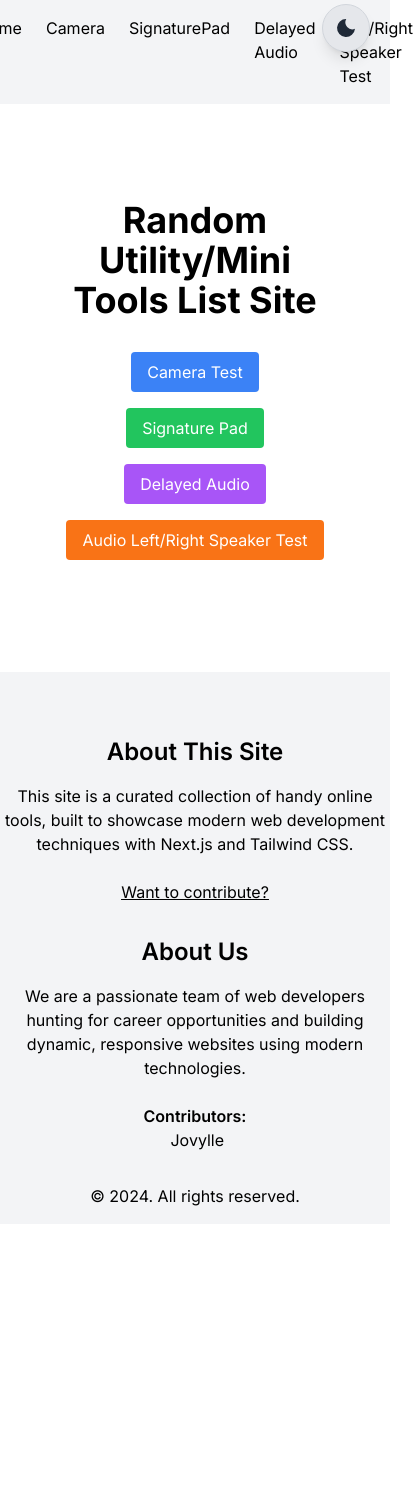
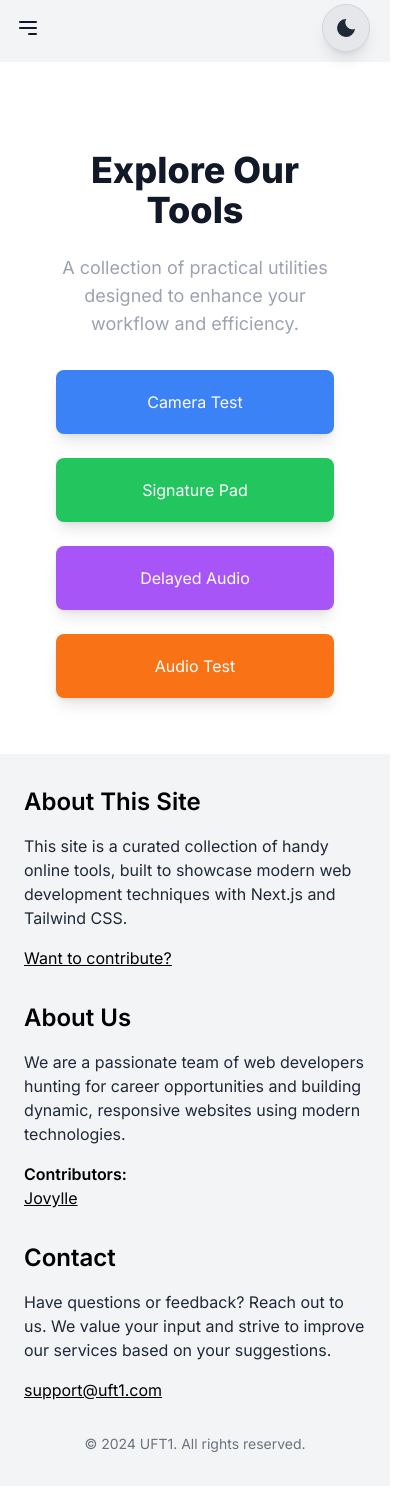
Before and after one commit to jovylle/wanabusful, a Next.js app: page / in a window 390 px wide. Shown: the whole page, 413 px wide, since content can reach past the window. Before the commit the page ends 1224 px from the top, so only its background shows below. Built offline with nearby package versions, Linux system fonts and the light colour scheme.

Commit message:
added responsiveness for mobile screens

```diff
--- a/src/app/page.js
+++ b/src/app/page.js
@@ -1,40 +1,30 @@
-// src/app/page.js
 import Link from "next/link";
 import Layout from "../components/Layout";
 
-export default function Home () {
+export default function Home() {
   return (
     <Layout>
-      <div className="container mx-auto h-full px-4 py-8">
+      <div className="max-h-screen bg-transparent px-6 py-6 flex flex-col items-center rounded-md">
         {/* Hero Section */}
-        <section className="mb-12">
-          <h1 className="text-4xl font-bold text-center mb-8">
-            Random Utility/Mini Tools List Site
-          </h1>
-          <div className="flex flex-col md:flex-row justify-center items-center space-y-4 md:space-y-0 md:space-x-4">
-            <Link
-              href="/camera"
-              className="bg-blue-500 text-white px-4 py-2 rounded hover:bg-blue-600 transition"
-            >
+        <section className="w-full max-w-6xl text-center">
+          <h1 className="text-4xl font-extrabold text-gray-900 mb-6">Explore Our Tools</h1>
+          <p className="text-lg text-gray-400 mb-8">
+            A collection of practical utilities designed to enhance your workflow and efficiency.
+          </p>
+
+          {/* Tool List */}
+          <div className="grid grid-cols-1 sm:grid-cols-2 md:grid-cols-3 lg:grid-cols-4 gap-6">
+            <Link href="/camera" className="bg-blue-500 text-white p-5 rounded-lg shadow-lg hover:bg-blue-600 transition-all text-center">
               Camera Test
             </Link>
-            <Link
-              href="/signature"
-              className="bg-green-500 text-white px-4 py-2 rounded hover:bg-green-600 transition"
-            >
+            <Link href="/signature" className="bg-green-500 text-white p-5 rounded-lg shadow-lg hover:bg-green-600 transition-all text-center">
               Signature Pad
             </Link>
-            <Link
-              href="/delayed-audio"
-              className="bg-purple-500 text-white px-4 py-2 rounded hover:bg-purple-600 transition"
-            >
+            <Link href="/delayed-audio" className="bg-purple-500 text-white p-5 rounded-lg shadow-lg hover:bg-purple-600 transition-all text-center">
               Delayed Audio
             </Link>
-            <Link
-              href="/audio-test"
-              className="bg-orange-500 text-white px-4 py-2 rounded hover:bg-orange-600 transition"
-            >
-              Audio Left/Right Speaker Test
+            <Link href="/audio-test" className="bg-orange-500 text-white p-5 rounded-lg shadow-lg hover:bg-orange-600 transition-all text-center">
+              Audio Test
             </Link>
           </div>
         </section>
--- a/src/components/Footer.js
+++ b/src/components/Footer.js
@@ -1,7 +1,7 @@
 "use client";
 import { useEffect, useState } from "react";
 
-export default function Footer () {
+export default function Footer() {
   const [hostname, setHostname] = useState("");
 
   useEffect(() => {
@@ -12,18 +12,17 @@ export default function Footer () {
   const isLive = hostname === "uft1.com";
 
   return (
-    <footer className="dark:bg-gray-900 bg-gray-100 dark:text-white text-black py-4 text-center">
-      <div className="container mx-auto">
-        {/* About Section */}
-        <section className="grid md:grid-cols-2 gap-8 mt-12">
+    <footer className="dark:bg-gray-900 bg-gray-100 dark:text-white text-black py-8 text-center">
+      <div className="container mx-auto px-6 md:px-12 lg:px-20">
+        <section className="grid grid-cols-1 md:grid-cols-2 lg:grid-cols-3 gap-8 text-left">
+          {/* About This Site */}
           <div>
             <h2 className="text-2xl font-semibold">About This Site</h2>
-            <p className="mt-4 dark:text-gray-300 text-black">
+            <p className="mt-4 dark:text-gray-300 text-gray-800">
               This site is a curated collection of handy online tools, built to
               showcase modern web development techniques with Next.js and Tailwind CSS.
             </p>
-            <br />
-            <p className="underline">
+            <p className="mt-4 underline">
               <a
                 href="https://github.com/jovylle/wanabusful?tab=readme-ov-file#getting-started-in-contributing-to-this-project"
                 target="_blank"
@@ -32,49 +31,51 @@ export default function Footer () {
                 Want to contribute?
               </a>
             </p>
-            {/* Example: Render extra links only when not on Beta or Live */}
+            {/* Links for Beta and Live Versions */}
             {!isBeta && isLive && (
-              <>
-                <p className="underline">
-                  <a
-                    href="http://beta.uft1.com/"
-                    target="_blank"
-                    rel="noopener noreferrer"
-                  >
+              <p className="mt-4 underline">
+                <a href="http://beta.uft1.com/" target="_blank" rel="noopener noreferrer">
                   Beta Version
                 </a>
               </p>
-              </>
             )}
             {isBeta && !isLive && (
-              <>
-                <p className="underline">
-                  <a
-                    href="http://uft1.com/"
-                    target="_blank"
-                    rel="noopener noreferrer"
-                  >
+              <p className="mt-4 underline">
+                <a href="http://uft1.com/" target="_blank" rel="noopener noreferrer">
                   Live Version
                 </a>
               </p>
-              </>
             )}
           </div>
+
+          {/* About Us */}
           <div>
             <h2 className="text-2xl font-semibold">About Us</h2>
-            <p className="mt-4 dark:text-gray-300 text-black">
+            <p className="mt-4 dark:text-gray-300 text-gray-800">
               We are a passionate team of web developers hunting for career opportunities and building dynamic, responsive websites using modern technologies.
             </p>
-            <br />
-            <p className="font-semibold">Contributors:</p>
+            <p className="mt-4 font-semibold">Contributors:</p>
             <p>
-              &nbsp;<a href="https://jovylle.com">Jovylle</a>
+              <a href="https://jovylle.com" className="underline">Jovylle</a>
+            </p>
+          </div>
+
+          {/* Contact or Extra Info */}
+          <div className="md:col-span-2 lg:col-span-1">
+            <h2 className="text-2xl font-semibold">Contact</h2>
+            <p className="mt-4 dark:text-gray-300 text-gray-800">
+            Have questions or feedback? Reach out to us.
+We value your input and strive to improve our services based on your suggestions.
+
+            </p>
+            <p className="mt-4 underline">
+              <a href="mailto:support@uft1.com">support@uft1.com</a>
             </p>
           </div>
         </section>
       </div>
-      <div className="container mx-auto mt-8">
-        <p>&copy; {new Date().getFullYear()}. All rights reserved.</p>
+      <div className="mt-8 text-sm text-gray-500 dark:text-gray-400">
+        <p>&copy; {new Date().getFullYear()} UFT1. All rights reserved.</p>
       </div>
     </footer>
   );
--- a/src/components/Header.js
+++ b/src/components/Header.js
@@ -1,10 +1,58 @@
-// src/components/Header.js
+"use client"
+import { useState } from "react";
 import Link from "next/link";
 
 export default function Header() {
+  const [isOpen, setIsOpen] = useState(false);
+
   return (
     <header className="bg-gray-100 dark:bg-gray-900 dark:text-white py-4">
-      <nav className="container mx-auto flex justify-center space-x-6">
+      <nav className="container mx-auto flex justify-between items-center px-4">
+        <div className="block lg:hidden">
+          <button
+            onClick={() => setIsOpen(!isOpen)}
+            className="text-gray-900 dark:text-white focus:outline-none"
+          >
+            <svg
+              className="w-6 h-6"
+              fill="none"
+              stroke="currentColor"
+              viewBox="0 0 24 24"
+              xmlns="http://www.w3.org/2000/svg"
+            >
+              <path
+                strokeLinecap="round"
+                strokeLinejoin="round"
+                strokeWidth="2"
+                d="M4 6h16M4 12h16m-7 6h7"
+              />
+            </svg>
+          </button>
+        </div>
+        <div
+          className={`${
+            isOpen ? "block" : "hidden"
+          } lg:hidden absolute top-16 left-0 w-full bg-gray-100 dark:bg-gray-900 transition-all duration-300 ease-in-out transform ${
+            isOpen ? "opacity-100 scale-100" : "opacity-0 scale-95"
+          } z-10`}
+        >
+          <Link href="/" className="block py-2 px-4 hover:bg-gray-200 dark:hover:bg-gray-700">
+            Home
+          </Link>
+          <Link href="/camera" className="block py-2 px-4 hover:bg-gray-200 dark:hover:bg-gray-700">
+            Camera
+          </Link>
+          <Link href="/signature" className="block py-2 px-4 hover:bg-gray-200 dark:hover:bg-gray-700">
+            SignaturePad
+          </Link>
+          <Link href="/delayed-audio" className="block py-2 px-4 hover:bg-gray-200 dark:hover:bg-gray-700">
+            Delayed Audio
+          </Link>
+          <Link href="/speaker-test" className="block py-2 px-4 hover:bg-gray-200 dark:hover:bg-gray-700">
+            Left/Right Speaker Test
+          </Link>
+        </div>
+        <div className="hidden lg:flex lg:items-center lg:justify-center lg:space-x-6 w-full">
           <Link href="/" className="hover:text-gray-300">
             Home
           </Link>
@@ -17,9 +65,10 @@ export default function Header() {
           <Link href="/delayed-audio" className="hover:text-gray-300">
             Delayed Audio
           </Link>
-        <Link href="/delayed-audio" className="hover:text-gray-300">
+          <Link href="/speaker-test" className="hover:text-gray-300">
             Left/Right Speaker Test
           </Link>
+        </div>
       </nav>
     </header>
   );
```
Also changed, not shown: package.json (+6 -5 lines), 1 other file (tests, documents, lock files or other folders). Lines whose indentation alone changed are shown as unchanged.
